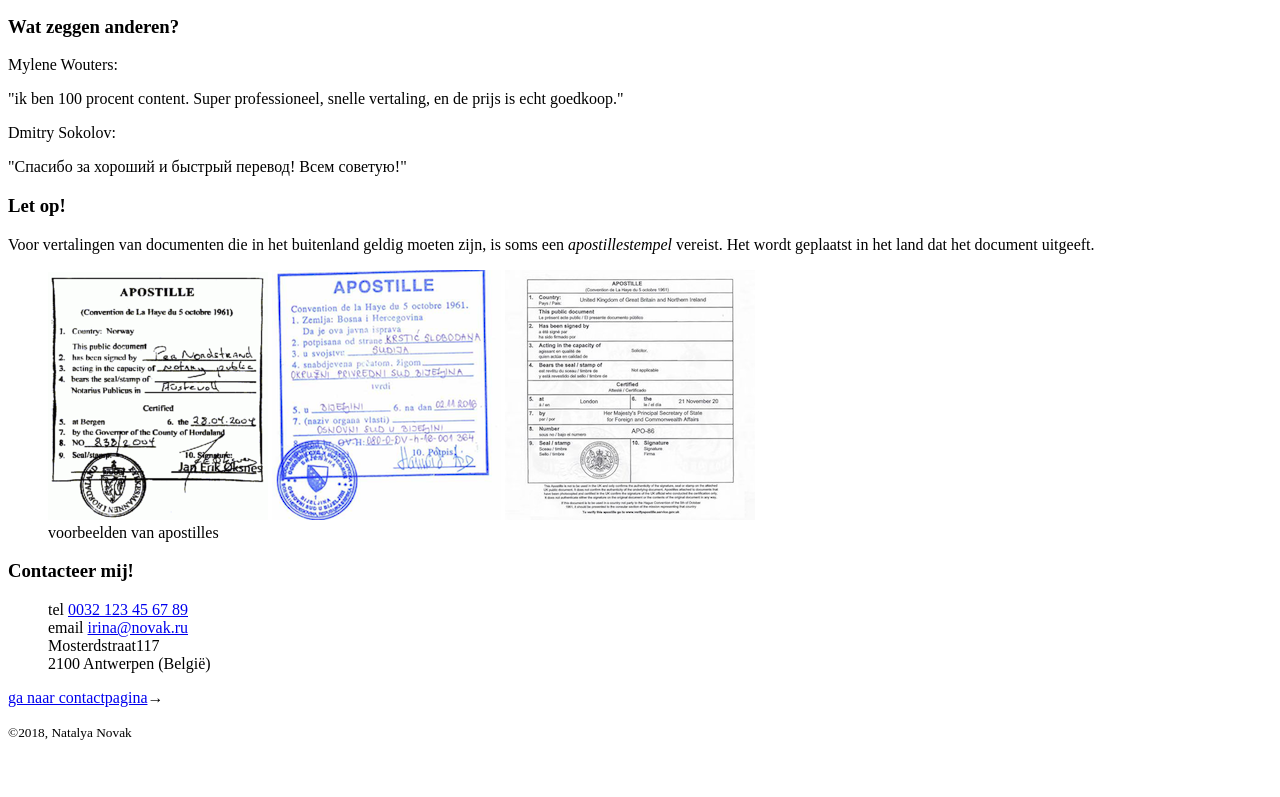
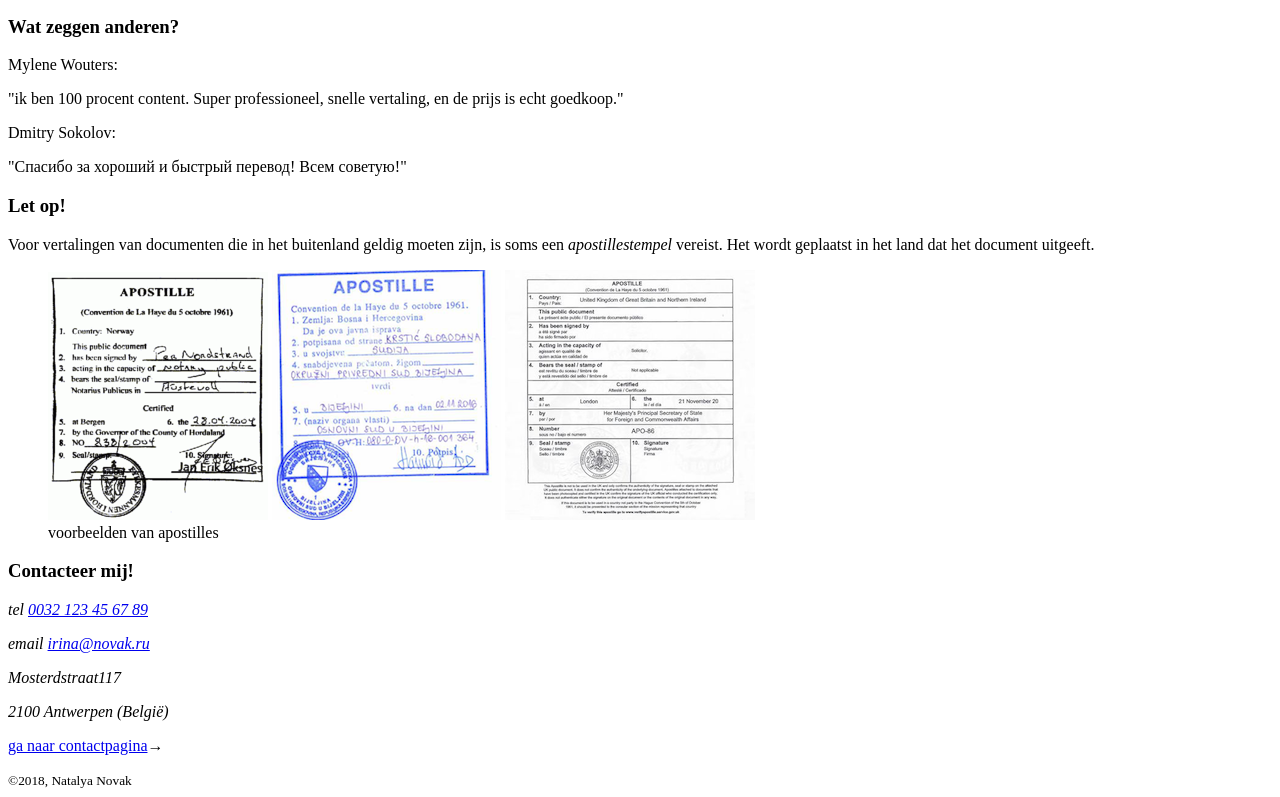
Before and after one commit to AfremDilmac/BWD-portfolio-afremdilmac-2021, a plain HTML site: page les02/index.html in a window 1280 px wide. Shown: the part 947-1744 px from the top of the page. Before the commit the page ends 1696 px from the top, so only its background shows below. Drawn offline with Linux system fonts and the light colour scheme.

Commit message:
verbetering

```diff
--- a/les02/index.html
+++ b/les02/index.html
@@ -1,13 +1,16 @@
 <!DOCTYPE html>
-<html lang="en">
+<html lang="">
+
 <head>
     <meta charset="UTF-8">
     <meta name="viewport" content="width=device-width, initial-scale=1.0">
     <title>Opdracht 2</title>
 </head>
+
 <body>
     <ul>
-<li>NL</li> <!--Ik begrijp niet wat ik hiermee moet doen-->
+        <li><a href="google.com"></a>NL</li>
+        <!--Ik begrijp niet wat ik hiermee moet doen-->
         <li>RU</li>
     </ul>
     <h1>Natalya Novak</h1>
@@ -18,7 +21,11 @@
     </ul>
     <h2>Over mij</h2>
     <img src="img/natalya.jpg" alt="Natalya">
-    <p>Mijn naam is Natalya Novak. Ik ben voltijds <strong>beëdigd vertaler-tolk</strong><sup>1</sup> Nederlands–Russisch. Dankzij mijn diploma bestuurswetenschappen heb ik een goede kennis van de correcte juridische terminologie. Bovendien heb ik het certificaat van <strong>gerechtsvertaler en -tolk</strong><sup>2</sup>, waardoor documenten hun juridische waarde behouden. Door het beroepsgeheim blijft de inhoud van uw documenten beschermd.</p>
+    <p>Mijn naam is Natalya Novak. Ik ben voltijds <strong>beëdigd vertaler-tolk</strong><sup>1</sup>
+        Nederlands–Russisch. Dankzij mijn diploma bestuurswetenschappen heb ik een goede kennis van de correcte
+        juridische terminologie. Bovendien heb ik het certificaat van <strong>gerechtsvertaler en
+            -tolk</strong><sup>2</sup>, waardoor documenten hun juridische waarde behouden. Door het beroepsgeheim
+        blijft de inhoud van uw documenten beschermd.</p>
     <p>Enkele weetjes over mijn achtergrond:
         <ul>
             <li>ik ben Russische van geboorte</li>
@@ -28,7 +35,9 @@
 
         </ul>
         <!--Hoe moet ik drukletters en italic gebruiken ? <b> is verboden en strong mogen wij niet gebruiken.-->
-<p>Ik werk vlot met <strong>moderne media</strong> (<em>Skype, WhatsApp, Viber</em>...); tolken en vertalingen kunnen dus ook op afstand. Ik ben makkelijk bereikbaar (contactpagina), voor dringende opdrachten ook 's nachts op het nummer 0032 123 45 67 89.</p>
+        <p>Ik werk vlot met <strong>moderne media</strong> (<em>Skype, WhatsApp, Viber</em>...); tolken en vertalingen
+            kunnen dus ook op afstand. Ik ben makkelijk bereikbaar (contactpagina), voor dringende opdrachten ook 's
+            nachts op het nummer 0032 123 45 67 89.</p>
         <h3>Voordelen</h3>
         <p>Communicatie, betrouwbaarheid en transparantie zijn belangrijk. Daarom bied ik deze vier garanties:</p>
         <ol>
@@ -45,7 +54,8 @@
         <p>Dmitry Sokolov:</p>
         <p>"Спасибо за хороший и быстрый перевод! Всем советую!"</p>
         <h3>Let op!</h3>
-<p>Voor vertalingen van documenten die in het buitenland geldig moeten zijn, is soms een <em>apostillestempel</em> vereist. Het wordt geplaatst in het land dat het document uitgeeft.</p>
+        <p>Voor vertalingen van documenten die in het buitenland geldig moeten zijn, is soms een
+            <em>apostillestempel</em> vereist. Het wordt geplaatst in het land dat het document uitgeeft.</p>
         <figure>
             <img src="img/apostille1.png" alt="apostille1">
             <img src="img/apostille2.png" alt="apostille2">
@@ -54,10 +64,13 @@
         </figure>
         <h3>Contacteer mij!</h3>
         <!--Hier beneden tegen links-->
-<dd>tel <a href="tel:+32123456789">0032 123 45 67 89</a></dd>
-<dd>email <a href="mailto:irina@novak.ru">irina@novak.ru</a></dd>
-<dd>Mosterdstraat117</dd>
-<dd>2100 Antwerpen (België)</dd>
+        <address>
+        <p></p>tel <a href="tel:+32123456789">0032 123 45 67 89</a></p>
+        <p>email <a href="mailto:irina@novak.ru">irina@novak.ru</a></p>
+        <p>Mosterdstraat117</p>
+        <p>2100 Antwerpen (België)</p>
+
+    </address>
 
 
         <p><a href="praktisch.html">ga naar contactpagina</a>→</p>
@@ -67,4 +80,5 @@
 
 
 </body>
+
 </html>
```
Lines whose indentation alone changed are shown as unchanged.
